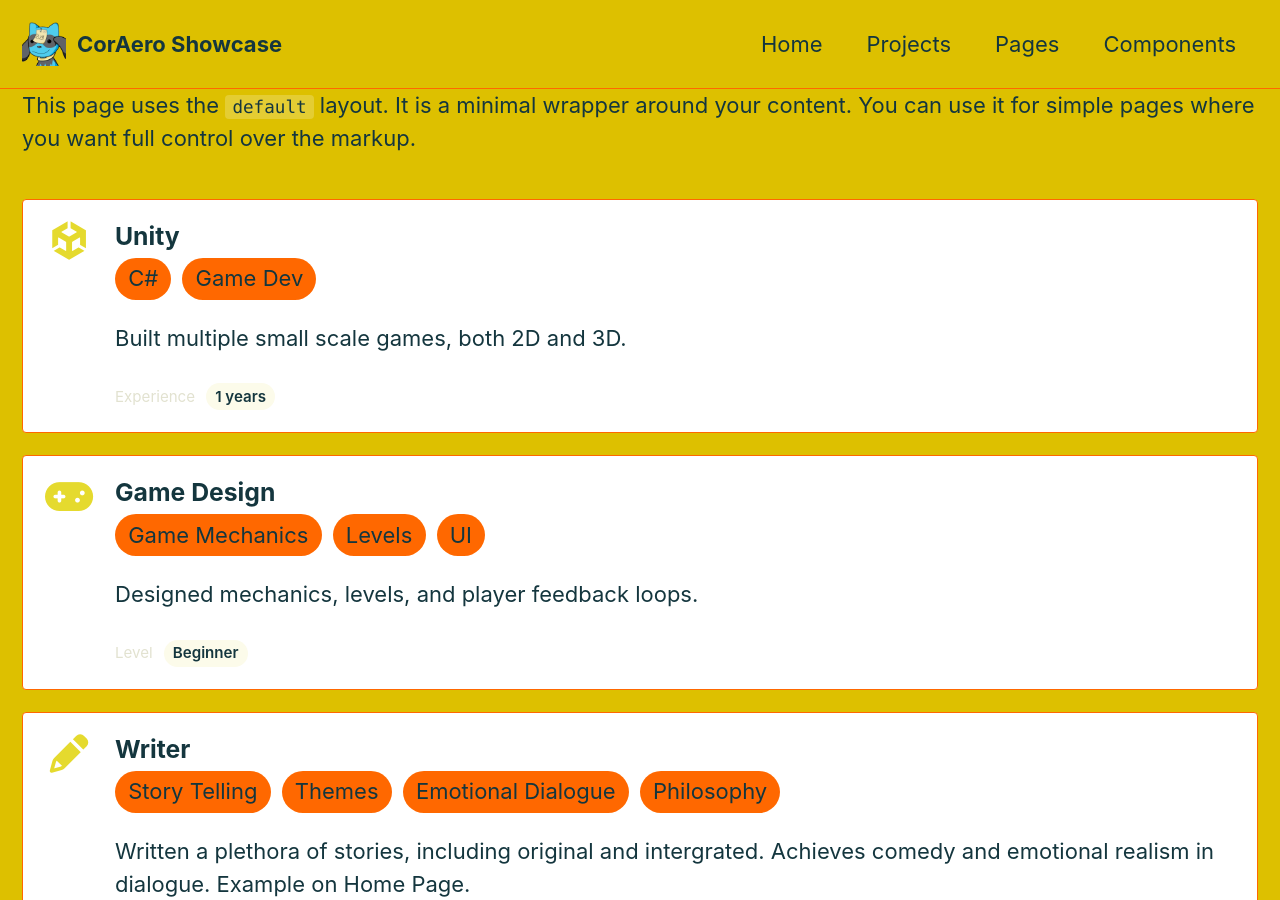
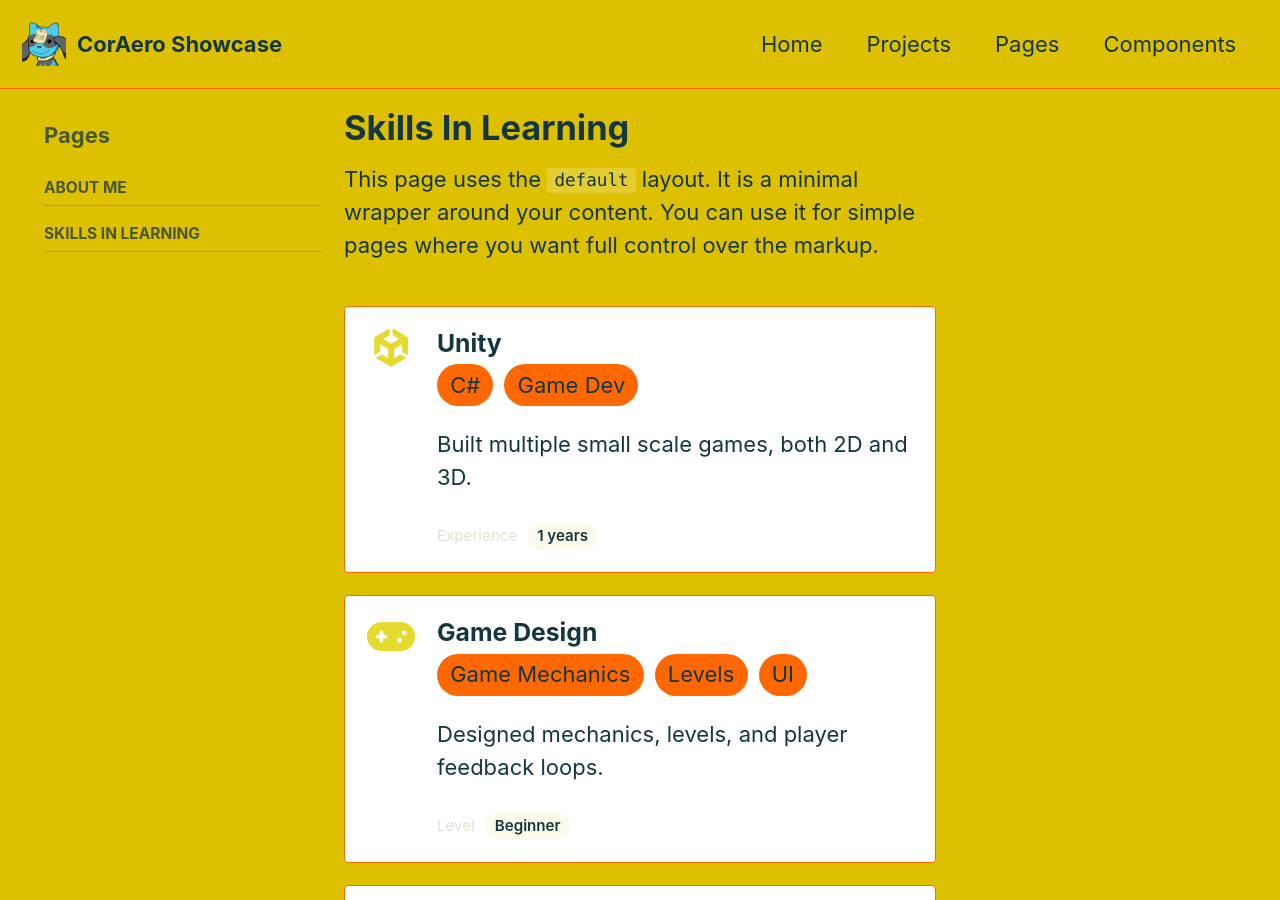
Before and after one commit to MUI-Corey/MUI-Corey.github.io, a Jekyll site: the page built from _pages/skills-in-learning.md, in a window 1280 px wide and 900 px high. Built offline with Jekyll 4.4.1, drawn with Linux system fonts in a browser that asks for light colours.

Commit message:
Update skills-in-learning.md

```diff
--- a/_pages/skills-in-learning.md
+++ b/_pages/skills-in-learning.md
@@ -1,7 +1,11 @@
 ---
 title: "Skills In Learning"
-layout: default
+layout: single
 permalink: /pages/skills-in-learning/
+sidebar:
+  title: "Pages"
+  nav:
+    - pages
 skills:
   - name: "Unity"
     icon: "fab fa-fw fa-unity"
```
